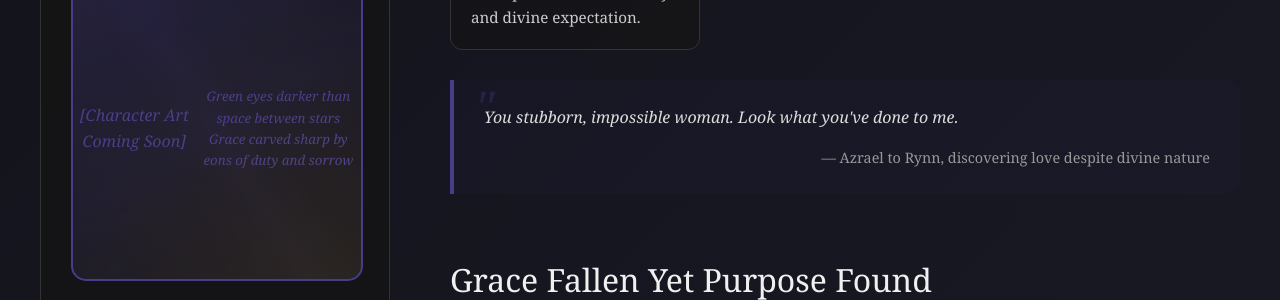
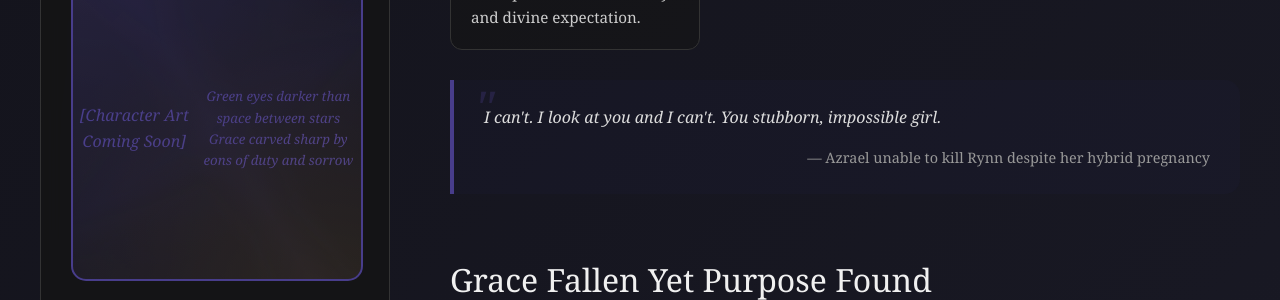
Before and after one commit to Mileena28/Mileena28.github.io, a Jekyll site: the page world-guide/characters/azrael.html, which Jekyll copies as it is, in a window 1280 px wide and 900 px high, scrolled down 1930 px. Shown: the part 154-454 px from the top of the window. Built offline with Jekyll 4.4.1, drawn with Linux system fonts in a browser that asks for light colours; some of the changed text lies outside the part shown.

Commit message:
Update azrael.html

```diff
--- a/world-guide/characters/azrael.html
+++ b/world-guide/characters/azrael.html
@@ -617,8 +617,8 @@
                     </div>
 
                     <div class="character-quote">
-                        You stubborn, impossible woman. Look what you've done to me.
-                        <div class="quote-source">— Azrael to Rynn, discovering love despite divine nature</div>
+                        I can't. I look at you and I can't. You stubborn, impossible girl.
+                        <div class="quote-source">— Azrael unable to kill Rynn despite her hybrid pregnancy</div>
                     </div>
                 </section>
 
@@ -719,8 +719,8 @@
                     </div>
 
                     <div class="character-quote">
-                        I look at you and I can't. You stubborn, impossible girl.
-                        <div class="quote-source">— Azrael to Hope, learning that love requires vulnerability</div>
+                        I can't. I look at you and I can't. You stubborn, impossible girl.
+                        <div class="quote-source">— Azrael's moment of choosing love over duty</div>
                     </div>
                 </section>
 
```
